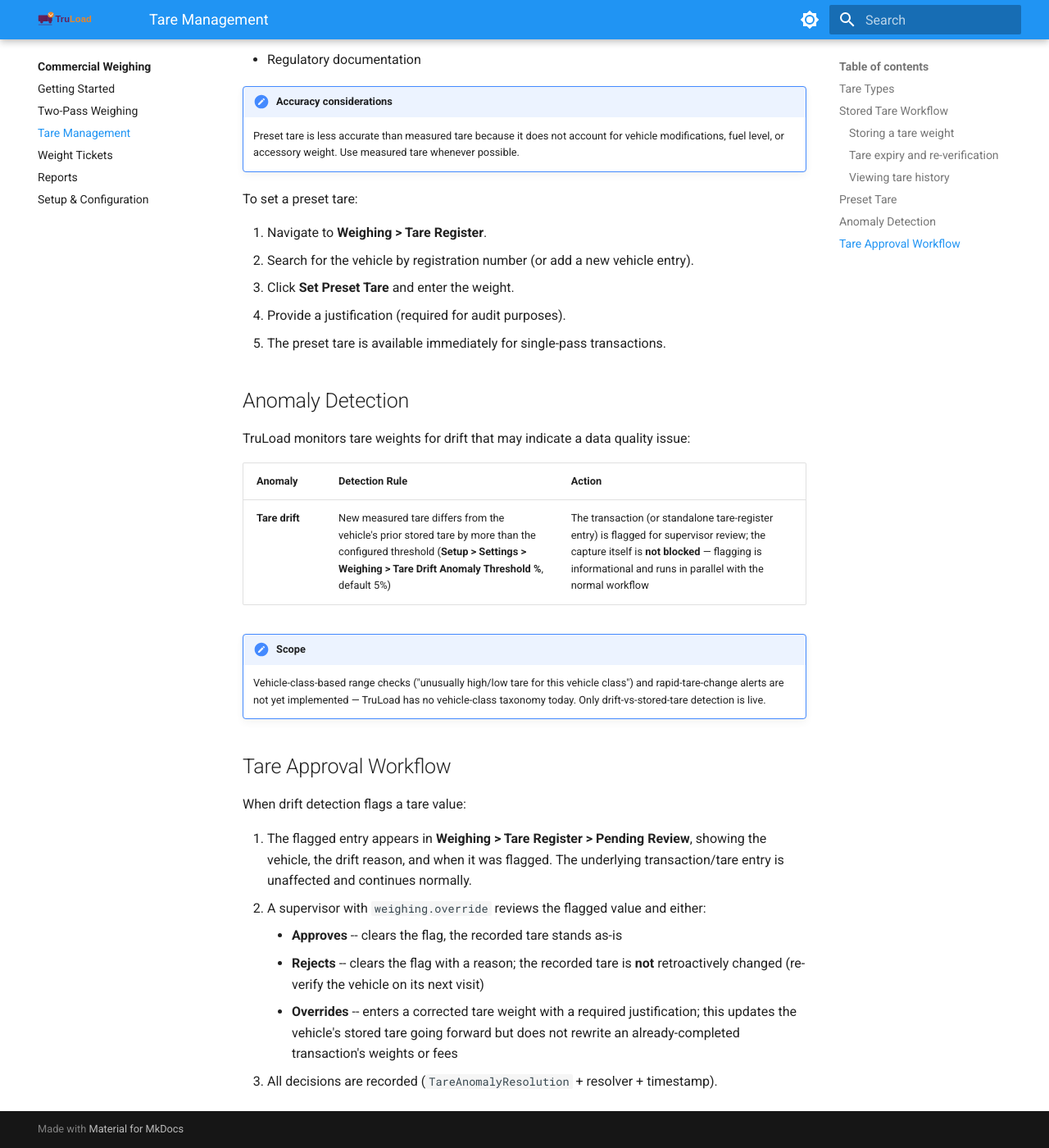
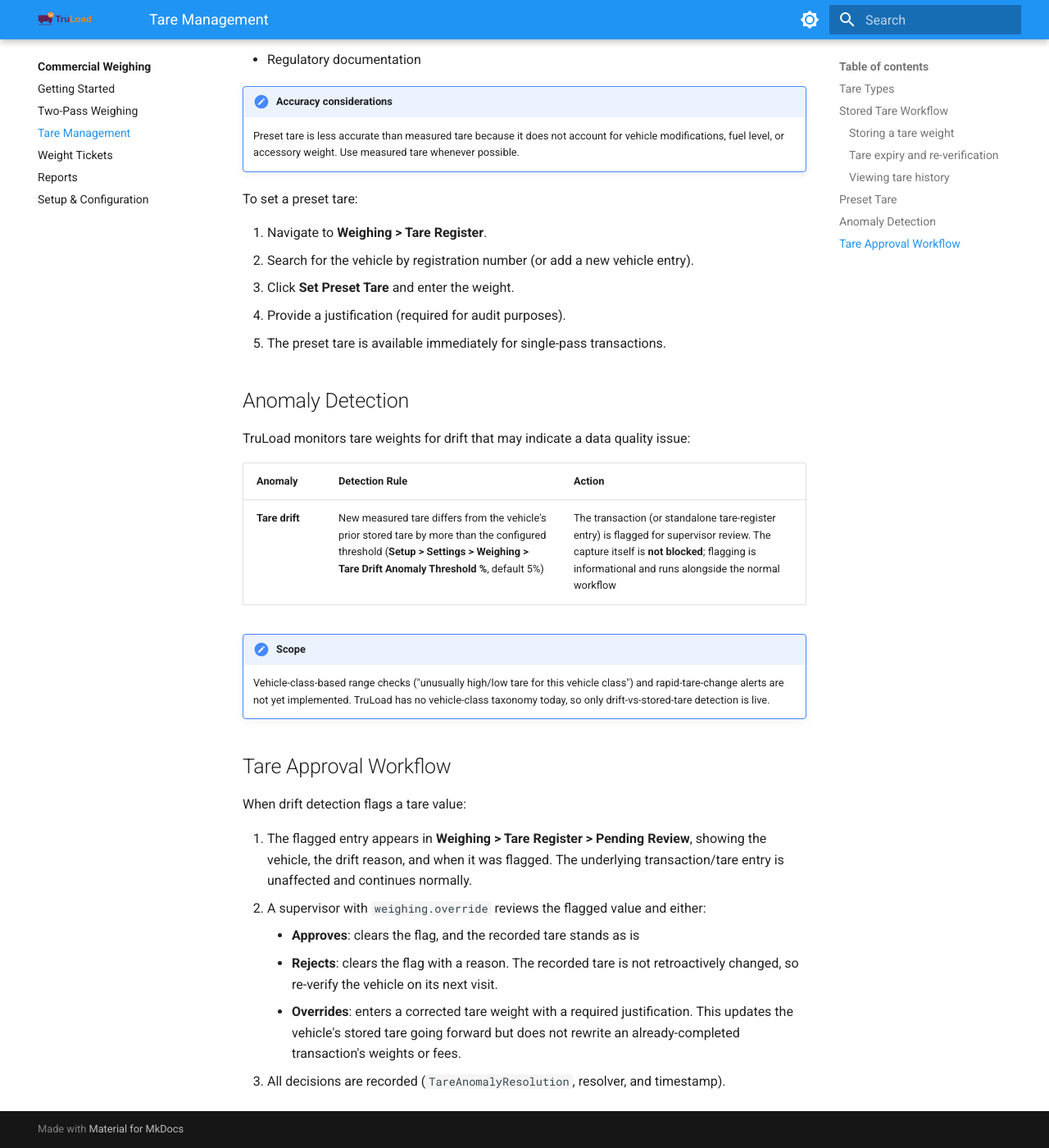
Before and after one commit to Bengo-Hub/truload-docs, an MkDocs documentation site: the page built from docs/commercial/tare-management.md, in a window 1280 px wide and 1400 px high, scrolled down 2575 px. Shown: the whole window at 82% size. Built offline with MkDocs 1.6.1 and Material for MkDocs 9.7.7, drawn with Linux system fonts in a browser that asks for light colours; some of the changed text lies outside the part shown.

Commit message:
Rewrite last commit's new prose to plain style, no em-dashes
Replaces em-dash and double-hyphen connective punctuation with periods and commas
throughout the commercial weighing doc updates from the previous commit.

Co-Authored-By: Claude Sonnet 5 <noreply@anthropic.com>

```diff
--- a/docs/commercial/tare-management.md
+++ b/docs/commercial/tare-management.md
@@ -26,7 +26,7 @@ flowchart TD
 
 ### Storing a tare weight
 
-1. Every tare weight captured during a normal two-pass transaction is automatically saved against the vehicle's registration number — there is no separate confirmation step.
+1. Every tare weight captured during a normal two-pass transaction is automatically saved against the vehicle's registration number. There is no separate confirmation step.
 2. The system sets the expiry date based on the configured tare validity period (default: 90 days).
 3. On subsequent visits, the stored tare is auto-applied when the vehicle registration is entered.
 
@@ -36,7 +36,7 @@ flowchart TD
     When a stored tare has expired, the system **blocks single-pass mode** for that vehicle and requires a fresh tare capture.
 
 - **Expiry period**: Configured per organisation in **Setup > Settings > Commercial > Default Tare Expiry (days)**
-- **Stale transaction threshold**: Separate from tare expiry — if first-weight-only transactions remain open past the configured hours (default 8 h), station managers receive an email alert. Configure in **Setup > Settings > Weighing > Commercial Pending Weighing Threshold (hours)**.
+- **Stale transaction threshold**: Separate from tare expiry. If first-weight-only transactions remain open past the configured hours (default 8 h), station managers receive an email alert. Configure in **Setup > Settings > Weighing > Commercial Pending Weighing Threshold (hours)**.
 - **Grace period**: Optionally allow a configurable number of days past expiry before hard-blocking
 - **Re-verification**: Any new tare capture automatically extends the expiry date
 
@@ -74,12 +74,12 @@ TruLoad monitors tare weights for drift that may indicate a data quality issue:
 
 | Anomaly | Detection Rule | Action |
 |---------|---------------|--------|
-| **Tare drift** | New measured tare differs from the vehicle's prior stored tare by more than the configured threshold (**Setup > Settings > Weighing > Tare Drift Anomaly Threshold %**, default 5%) | The transaction (or standalone tare-register entry) is flagged for supervisor review; the capture itself is **not blocked** — flagging is informational and runs in parallel with the normal workflow |
+| **Tare drift** | New measured tare differs from the vehicle's prior stored tare by more than the configured threshold (**Setup > Settings > Weighing > Tare Drift Anomaly Threshold %**, default 5%) | The transaction (or standalone tare-register entry) is flagged for supervisor review. The capture itself is **not blocked**; flagging is informational and runs alongside the normal workflow |
 
 !!! note "Scope"
     Vehicle-class-based range checks ("unusually high/low tare for this vehicle class") and
-    rapid-tare-change alerts are not yet implemented — TruLoad has no vehicle-class taxonomy
-    today. Only drift-vs-stored-tare detection is live.
+    rapid-tare-change alerts are not yet implemented. TruLoad has no vehicle-class taxonomy
+    today, so only drift-vs-stored-tare detection is live.
 
 ## Tare Approval Workflow
 
@@ -87,7 +87,7 @@ When drift detection flags a tare value:
 
 1. The flagged entry appears in **Weighing > Tare Register > Pending Review**, showing the vehicle, the drift reason, and when it was flagged. The underlying transaction/tare entry is unaffected and continues normally.
 2. A supervisor with `weighing.override` reviews the flagged value and either:
-    - **Approves** -- clears the flag, the recorded tare stands as-is
-    - **Rejects** -- clears the flag with a reason; the recorded tare is **not** retroactively changed (re-verify the vehicle on its next visit)
-    - **Overrides** -- enters a corrected tare weight with a required justification; this updates the vehicle's stored tare going forward but does not rewrite an already-completed transaction's weights or fees
-3. All decisions are recorded (`TareAnomalyResolution` + resolver + timestamp).
+    - **Approves**: clears the flag, and the recorded tare stands as is
+    - **Rejects**: clears the flag with a reason. The recorded tare is not retroactively changed, so re-verify the vehicle on its next visit.
+    - **Overrides**: enters a corrected tare weight with a required justification. This updates the vehicle's stored tare going forward but does not rewrite an already-completed transaction's weights or fees.
+3. All decisions are recorded (`TareAnomalyResolution`, resolver, and timestamp).
```
Also changed, not shown: docs/commercial/reports.md (+8 -8 lines), docs/commercial/setup.md (+8 -8 lines), docs/commercial/two-pass-weighing.md (+3 -3 lines), docs/commercial/weight-tickets.md (+2 -2 lines).
